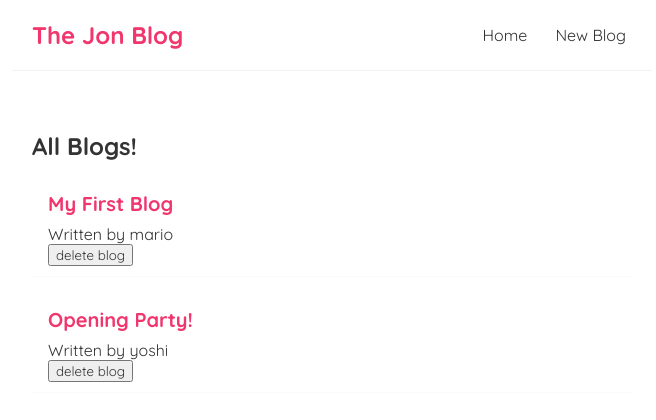
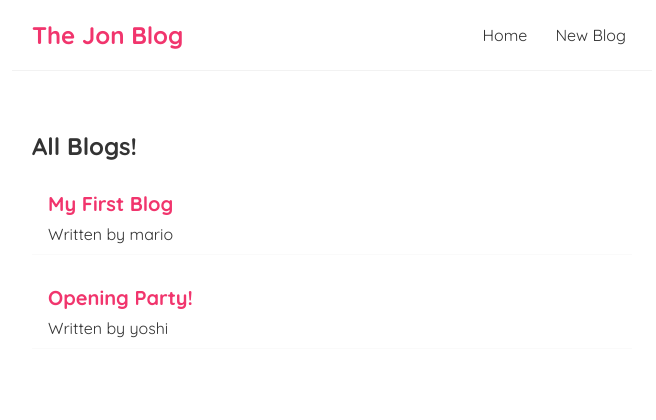
Before and after one commit to jonteal/blog-react-practice, a React (Create React App) app in the folder ninjablog/: page / in a window 1280 px wide. Shown: the top 420 px of the page, without its empty margins (308-964 px from the left). Built offline with nearby package versions, Linux system fonts and the light colour scheme; data requests are answered from the project's data file; the HTML template or start-up script is replaced by a standard one.

Commit message:
Json data returned and error handling in place. State managed properly based on res status.

```diff
--- a/ninjablog/src/BlogList.js
+++ b/ninjablog/src/BlogList.js
@@ -1,4 +1,4 @@
-const BlogList = ({ blogs, title, handleDelete }) => {
+const BlogList = ({ blogs, title }) => {
 
 
 
@@ -9,7 +9,6 @@
                     <div className="blog-preview" key={blog.id}>
                         <h2>{blog.title}</h2>
                         <p>Written by { blog.author }</p>
-                        <button onClick={() => handleDelete(blog.id)}>delete blog</button>
                     </div>
                 ))}
         </div>
--- a/ninjablog/src/Home.js
+++ b/ninjablog/src/Home.js
@@ -4,26 +4,35 @@
 const Home = () => {
 
     const [blogs, setBlogs] = useState(null);
+    const [isPending, setIsPending] = useState(true);
+    const [error, setError] = useState(null);
 
-
-    const handleDelete = (id) => {
-        const newBlogs = blogs.filter(blog => blog.id !== id);
-        setBlogs(newBlogs);
-    }
 
     useEffect(() => {
         fetch('http://localhost:8000/blogs')
             .then(res => {
+                console.log(res)
+                if(!res.ok) {
+                    throw Error('could not fetch the date for that resource')
+                }
                 return res.json();
             })
             .then(data => {
-                console.log(data);
                 setBlogs(data);
+                setIsPending(false);
+                setError(null);
+            })
+            .catch(err => {
+                setIsPending(false);
+                setError(err.message);
             })
     }, []);
+
         return (
             <div className="home">
-                {blogs && <BlogList blogs={blogs} title="All Blogs!" handleDelete={handleDelete}/>}
+                { error && <div>{ error }</div>}
+                { isPending && <div>Loading...</div>}
+                {blogs && <BlogList blogs={blogs} title="All Blogs!"/>}
             </div>
     );
 }
```
